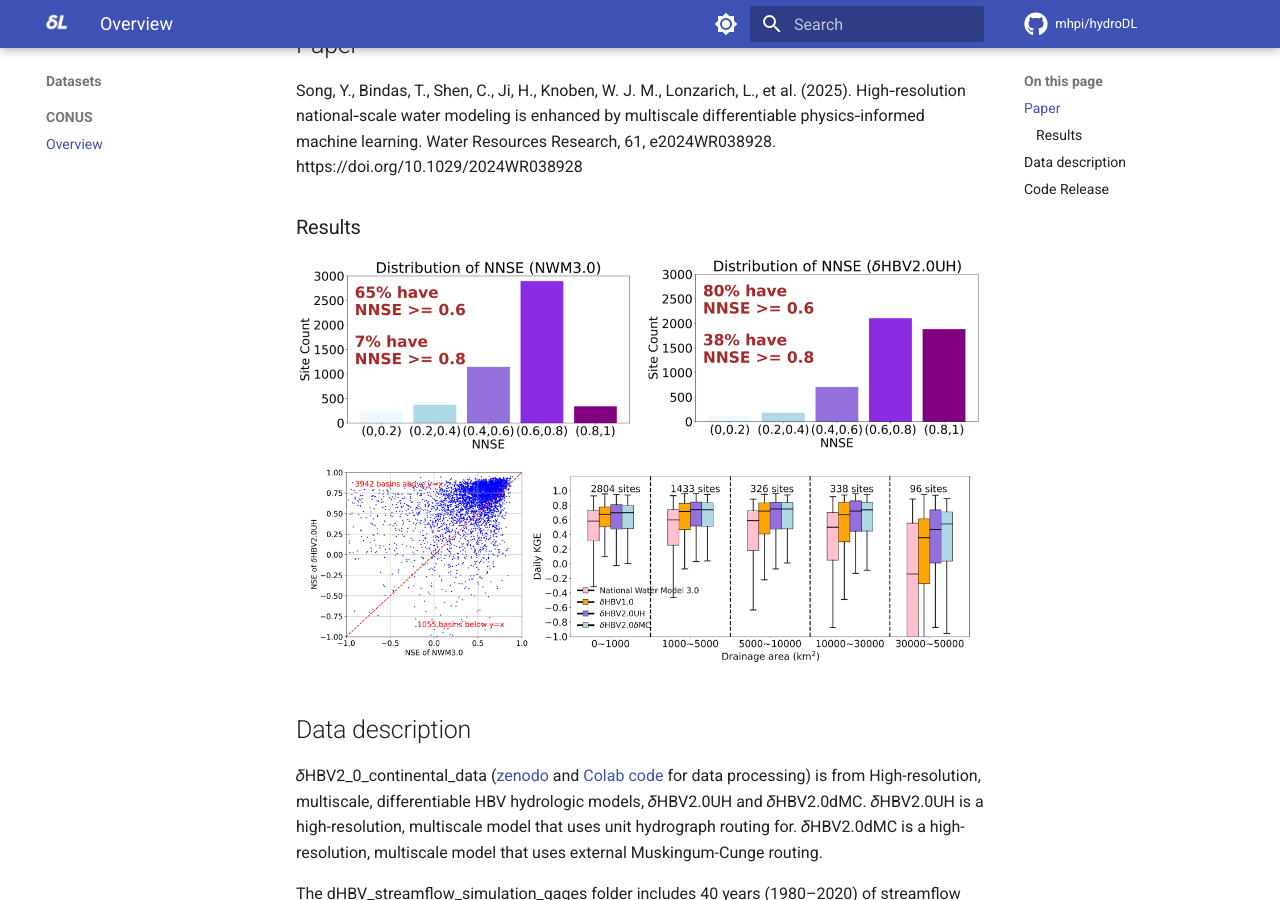
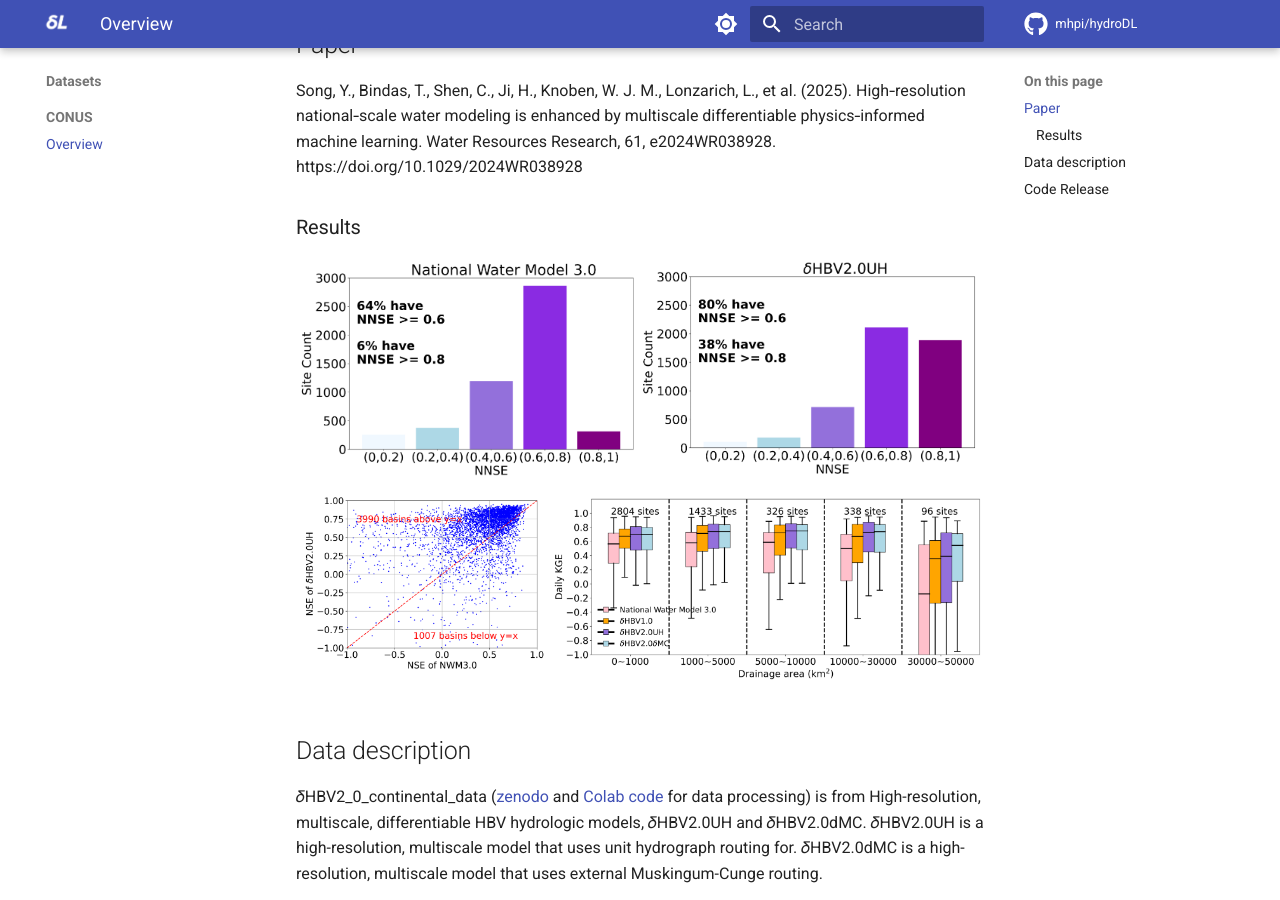
Before and after one commit to mhpi/mhpi.github.io, an MkDocs documentation site: the page built from docs/datasets/CONUS.md, in a window 1280 px wide and 900 px high, scrolled down 1058 px. Built offline with MkDocs 1.6.1 and Material for MkDocs 9.7.7, drawn with Linux system fonts in a browser that asks for light colours; a script that is not in the unit is left out; comment, search, counter and statistics services are not loaded.

Commit message:
Update CONUS.md

```diff
--- a/docs/datasets/CONUS.md
+++ b/docs/datasets/CONUS.md
@@ -8,8 +8,8 @@
 Song, Y., Bindas, T., Shen, C., Ji, H., Knoben, W. J. M., Lonzarich, L., et al. (2025). High‐resolution national‐scale water modeling is enhanced by multiscale differentiable physics‐informed machine learning. Water Resources Research, 61, e2024WR038928. https://doi.org/10.1029/2024WR038928
 
 ### Results
-![Alt text](../assets/project-figures/CONUS_dataset_NNSE_Song_2024.png)
-![Alt text](../assets/project-figures/CONUS_dataset_KGE_Song_2024.png)
+![Alt text](../assets/project-figures/CONUS_dataset_NNSE_Song_2024_new.png)
+![Alt text](../assets/project-figures/CONUS_dataset_KGE_Song_2024_new.png)
 
 ## Data description
 
```
